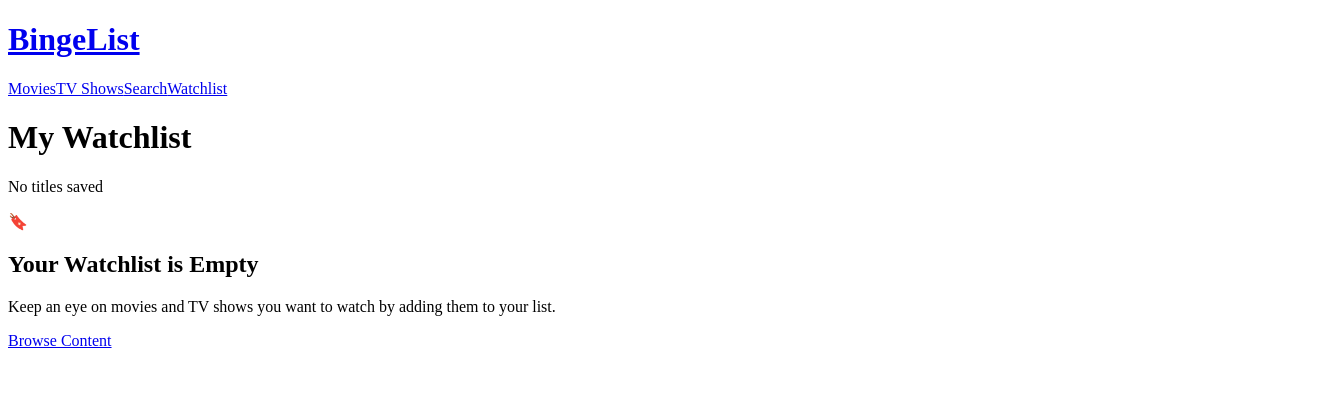
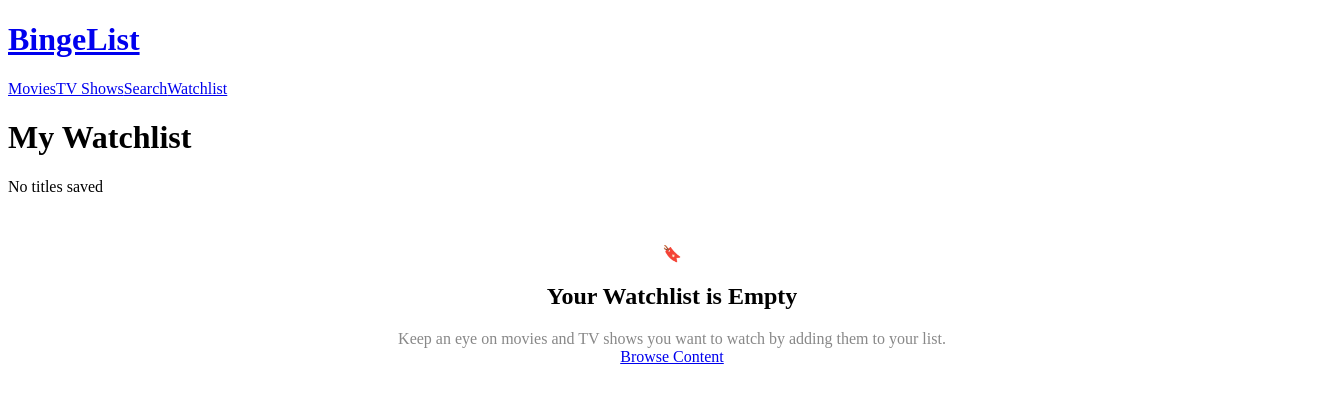
Before and after one commit to andcorcer/BingeList, a React (Vite) app: page /watchlist in a window 1280 px wide. Shown: the top 400 px of the page, 1336 px wide, since content can reach past the window. Built offline with nearby package versions, Linux system fonts and the light colour scheme.

Commit message:
Added styles for the MediaGrid component and changed the padding for .card-content class in MediaCard component

```diff
--- a/src/components/MediaCard/MediaCard.css
+++ b/src/components/MediaCard/MediaCard.css
@@ -71,7 +71,7 @@
 }
 
 .card-content {
-  padding: 1rem;
+  padding: 0.75rem 1rem;
   display: flex;
   flex-direction: column;
   gap: 0.5rem;
--- a/src/components/MediaGrid/MediaGrid.css
+++ b/src/components/MediaGrid/MediaGrid.css
@@ -0,0 +1,30 @@
+/* Grid Container */
+.media-grid {
+  display: grid;
+  width: 100%;
+  grid-template-columns: repeat(auto-fill, minmax(180px, 1fr));
+  grid-auto-rows: max-content;
+  gap: 1rem;
+  padding: 1rem 0;
+}
+
+/* Empty Container */
+.empty-grid {
+  display: flex;
+  flex-direction: column;
+  align-items: center;
+  justify-content: center;
+  width: 100%;
+  padding: 2rem;
+  text-align: center;
+}
+
+/* Centered paragraph styling inside empty-grid */
+.empty-grid p {
+  font-size: 1rem;
+  color: #888888;
+  margin: 0;
+  display: flex;
+  align-items: center;
+  justify-content: center;
+}
```
